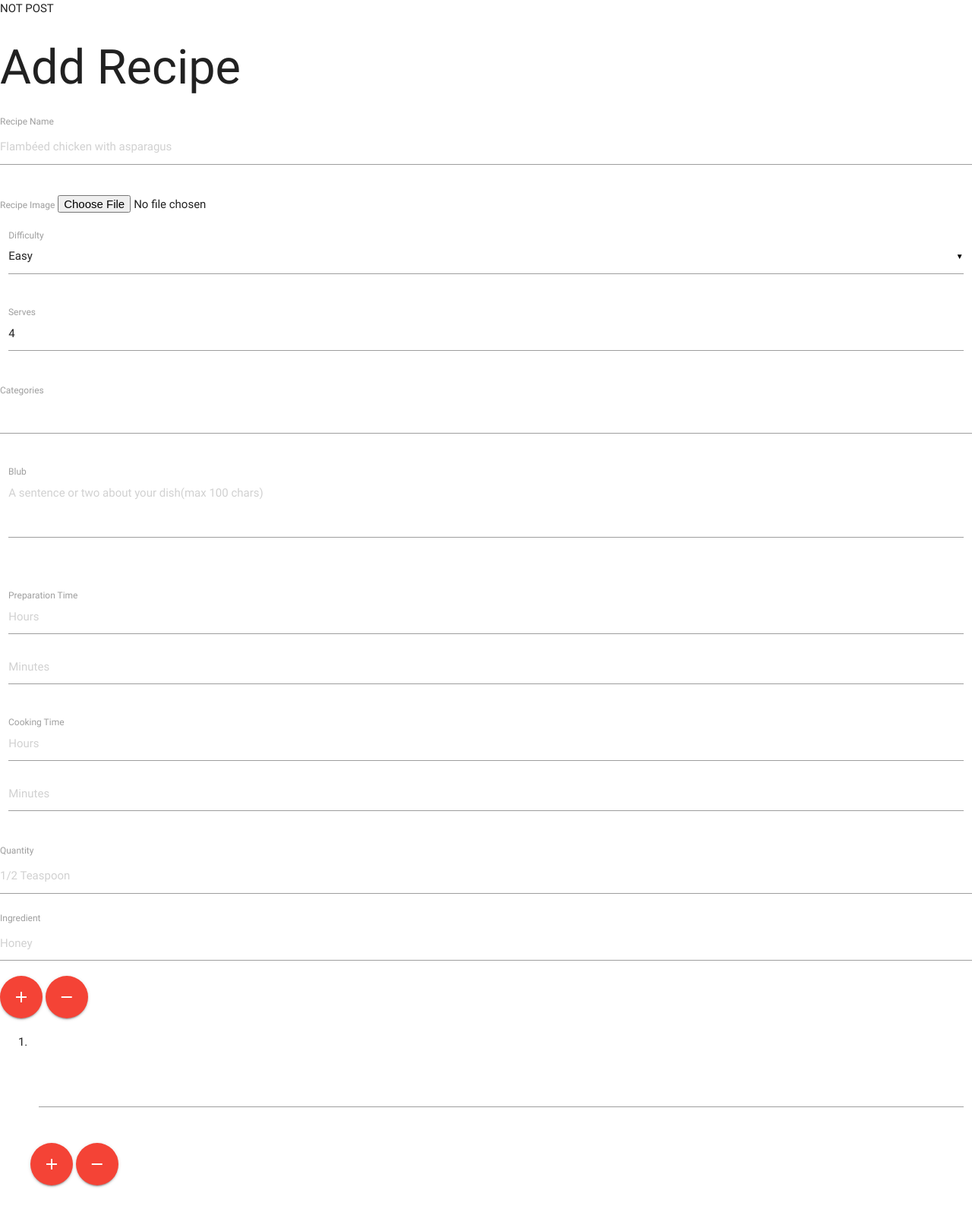
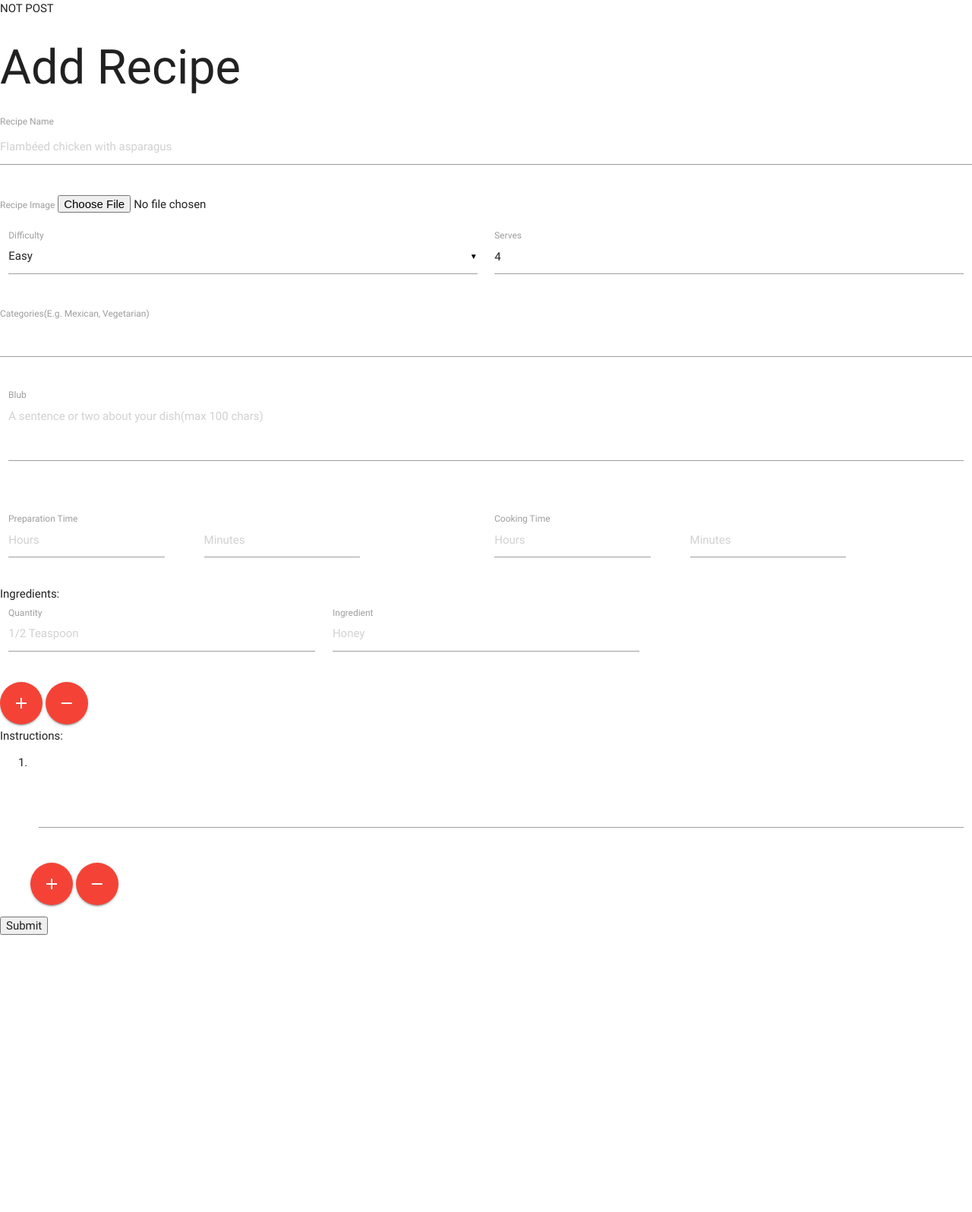
Before and after one commit to Code-Institute-Submissions/milestone-project-5, a Flask app: page / in a window 1280 px wide. Shown: the whole page at 76% size. After the commit the page ends 1231 px from the top, so only its background shows below. Run offline with Flask 2, Linux system fonts and the light colour scheme; some libraries are stand-ins or nearby versions.

Commit message:
change add recipe grid layout

```diff
--- a/templates/addrecipe.html
+++ b/templates/addrecipe.html
@@ -10,7 +10,7 @@
         <input type="file" name="recipe-img" id="recipe-img" accept="image/*">
     </div>
     <div class="row">
-        <div class="input-field col s12">
+        <div class="input-field col s6">
             <select>
       <option value="1" selected>Easy</option>
       <option value="2">Normal</option>
@@ -18,17 +18,16 @@
     </select>
             <label>Difficulty</label>
         </div>
-    </div>
-
-    <div class="row">
-        <div class="input-field col s12">
+        <div class="input-field col s6">
             <input id="serves" name="serves" type="number" value="4">
             <label>Serves</label>
         </div>
+
     </div>
 
+
     <div class="row">
-        <label>Categories</label>
+        <label>Categories(E.g. Mexican, Vegetarian)</label>
         <div class="chips chips-autocomplete"></div>
     </div>
 
@@ -42,48 +41,48 @@
     </div>
 
     <div class="row">
-        <div class="input-field col s12">
-            <input id="prep-hours" name="prep-hours" type="number" placeholder="Hours">
-            <input id="prep-mins" name="prep-mins" type="number" placeholder="Minutes ">
-
+        <div class="input-field col s6">
+            <input id="prep-hours" name="prep-hours" class="col s4" type="number" placeholder="Hours">
+            <input id="prep-mins" name="prep-mins" type="number" class="col s4 offset-s1" placeholder="Minutes ">
             <label>Preparation Time</label>
         </div>
-    </div>
-
-    <div class="row">
-        <div class="input-field col s12">
-            <input id="cooking-hours" name="cooking-hours" type="number" placeholder="Hours">
-            <input id="cooking-mins" name="cooking-mins" type="number" placeholder="Minutes ">
+        <div class="input-field col s6">
+            <input id="cooking-hours" name="cooking-hours" class="col s4" type="number" placeholder="Hours">
+            <input id="cooking-mins" name="cooking-mins" class="col s4 offset-s1" type="number" placeholder="Minutes ">
             <label>Cooking Time</label>
         </div>
     </div>
 
-    <div class="row">
-        <label for="recipe-name">Quantity</label>
+
+    <h6>Ingredients:</h6>
+    <div class="row ingredient-row-0">
+        <div class="input-field col s4">
+            <label for="quantity">Quantity</label>
             <input type="text" name="quantity" id="quantity" placeholder="1/2 Teaspoon">
-        <label for="recipe-name">Ingredient</label>
+        </div>
+        <div class="input-field col s4">
+            <label for="ingredient">Ingredient</label>
             <input type="text" name="ingredient" id="ingredient" placeholder="Honey">
+        </div>
+    </div>
     <a class="btn-floating btn-large waves-effect waves-light red" id="add-ingredient"><i class="material-icons">add</i></a>
     <a class="btn-floating btn-large waves-effect waves-light red" id="remove-ingredient"><i class="material-icons">remove</i></a>
 
+
+    <h6>Instructions:</h6>
+    <ol>
+        <div class="row instruction-row-1">
+            <li>
+                <div class="input-field col s12">
+                    <textarea id="instruction-1" class="materialize-textarea"></textarea>
                 </div>
-
-
-    <div class="row">
-        <ol>
-            <div class="row">
-            <li class = "instruction-item-1">
-                    <div class="input-field col s12">
-                        <textarea id="instructions-1" class="materialize-textarea"></textarea>
-                        <!--<label for="textarea1">Textarea</label>-->
-                    </div>
-
             </li>
         </div>
         <a class="btn-floating btn-large waves-effect waves-light red" id="add-instruction"><i class="material-icons">add</i></a>
         <a class="btn-floating btn-large waves-effect waves-light red" id="remove-instruction"><i class="material-icons">remove</i></a>
     </ol>
-    </div>
+
+<input type="submit" value="Submit">
 
 
 </form>
--- a/templates/base.html
+++ b/templates/base.html
@@ -29,31 +29,40 @@
 
             $("#add-ingredient").click(function() {
                 ingredientCount++;
-                $(this).before(` <label for="recipe-name" class="label-${ingredientCount}">Quantity</label> <input type="text" name="quantity" id="quantity-${ingredientCount}" placeholder="1/2 Teaspoon">  <label for="recipe-name" class="label-${ingredientCount}">Ingredient</label>  <input type="text" name="ingredient" id="ingredient-${ingredientCount}" placeholder="Honey">`)
+                $(this).before(`
+                    <div class="row ingredient-row-${ingredientCount}">
+                         <div class="input-field col s4">
+                            <label for="quantity">Quantity</label>
+                            <input type="text" name="quantity" id="quantity-${ingredientCount}" >
+                    </div>
+                    <div class="input-field col s4">
+                        <label for="ingredient">Ingredient</label>
+                        <input type="text" name="ingredient" id="ingredient-${ingredientCount}">
+                    </div>
+
+                  </div>
+                `)
             });
 
             $("#remove-ingredient").click(function() {
-                $(`#quantity-${ingredientCount}`).remove();
-                $(`#ingredient-${ingredientCount}`).remove();
-                $(`.label-${ingredientCount}`).remove();
+                $(`.ingredient-row-${ingredientCount}`).remove();
                 ingredientCount--;
             });
 
             let instructionCount = 1;
 
-                 $("#add-instruction").click(function() {
+            $("#add-instruction").click(function() {
                 instructionCount++;
-                $(this).before(`  <div class = "row"><li class = "instruction-item-${instructionCount}">
+                $(this).before(`  <div class = "row instruction-row-${instructionCount}"><li>
                     <div class="input-field col s12">
-                        <textarea id="instructions-${ingredientCount}" class="materialize-textarea"></textarea>
-                        <!--<label for="textarea1">Textarea</label>-->
+                        <textarea id="instruction-${instructionCount}" class="materialize-textarea"></textarea>
                     </div>
 
             </li></row>`)
             });
 
             $("#remove-instruction").click(function() {
-                $(`.instruction-item-${instructionCount}`).remove();
+                $(`.instruction-row-${instructionCount}`).remove();
                 instructionCount--;
             });
 
```
Lines whose indentation alone changed are shown as unchanged.
